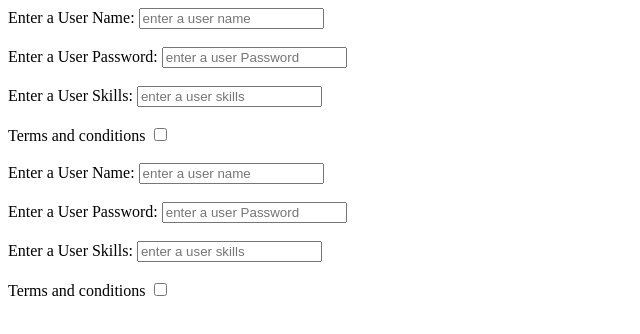
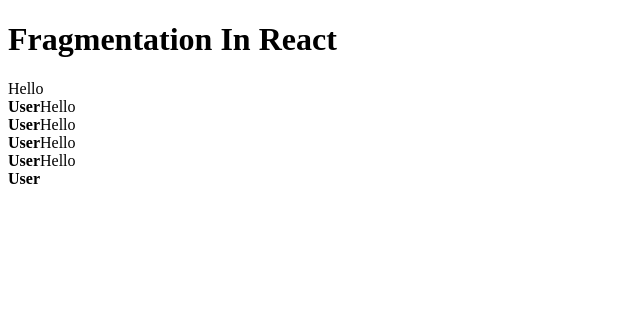
Before and after one commit to py-pankaj-ydv-7/Learning-React-js-step-by-step, a React (Vite) app in the folder react-blog/: page / in a window 1280 px wide. Shown: the top 334 px of the page, without its empty margins (0-640 px from the left). Built offline with nearby package versions, Linux system fonts and the light colour scheme.

Commit message:
Fragmentation in react

```diff
--- a/react-blog/src/App.jsx
+++ b/react-blog/src/App.jsx
@@ -112,7 +112,8 @@
 // import UpdatingObjInState from "./UpdatingObjInState";
 //  import UpdatingArrayInState from "./UpdatingArrayInState";
 // import UseActionStateHook from "./UseActionStateHook";
-   import UseIdHook from "./UseIdHook";
+// import UseIdHook from "./UseIdHook";
+import FragmentationInReact from "./FragmentationInReact";
 
 
 // function App(){
@@ -200,7 +201,8 @@ function App(){
       {/* <UpdatingObjInState/> */}
       {/* <UpdatingArrayInState/> */}
       {/* <UseActionStateHook/> */}
-      <UseIdHook/>
+      {/* <UseIdHook/> */}
+      <FragmentationInReact/>
 
 
     </div>
--- /dev/null
+++ b/react-blog/src/FragmentationInReact.jsx
@@ -0,0 +1,25 @@
+
+
+function FragmentationInReact() {
+  return (
+    <>
+    <h1>Fragmentation In React</h1>
+
+    <Data/>
+    <Data/>
+    <Data/>
+    <Data/>
+    <Data/>
+    </>
+  )
+}
+
+export default FragmentationInReact
+
+function Data(){
+    return (
+    <>
+    <span>Hello</span> <br /> <b>User</b>
+    </>
+    )
+}
```
